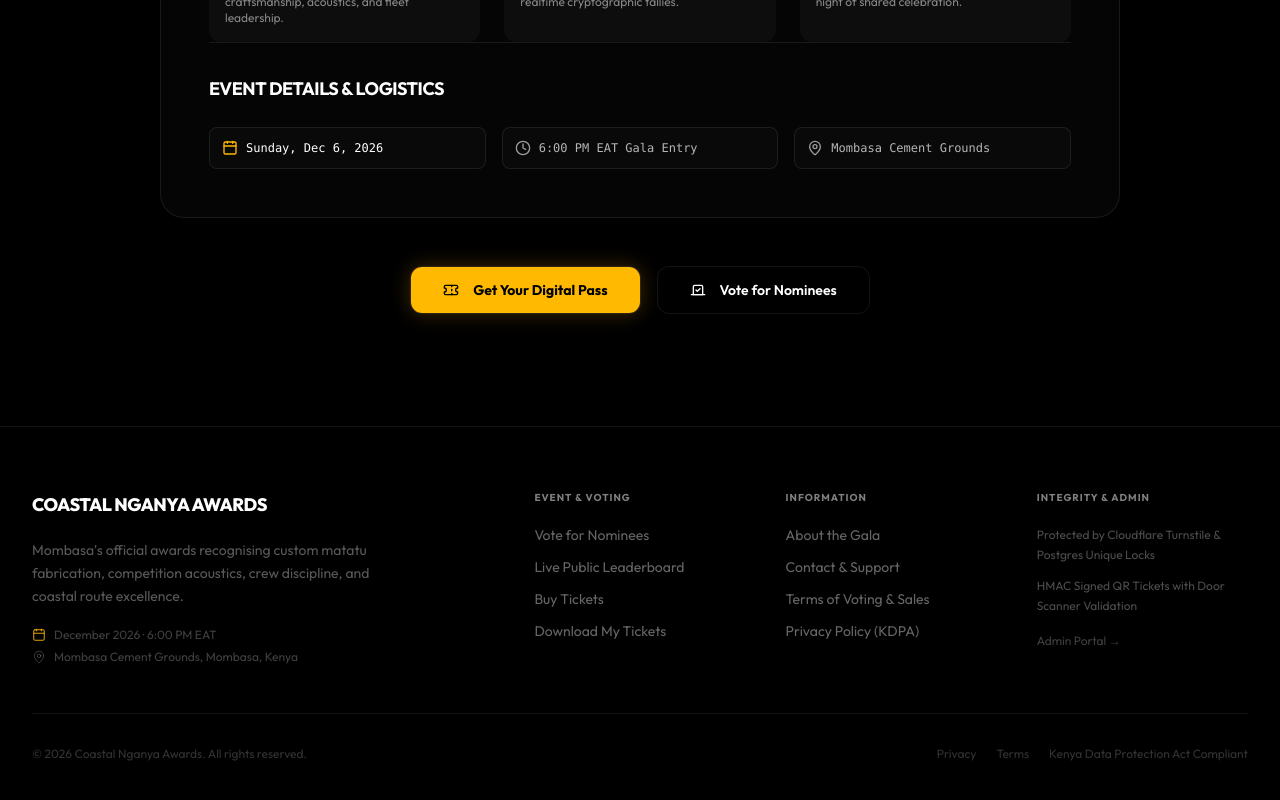
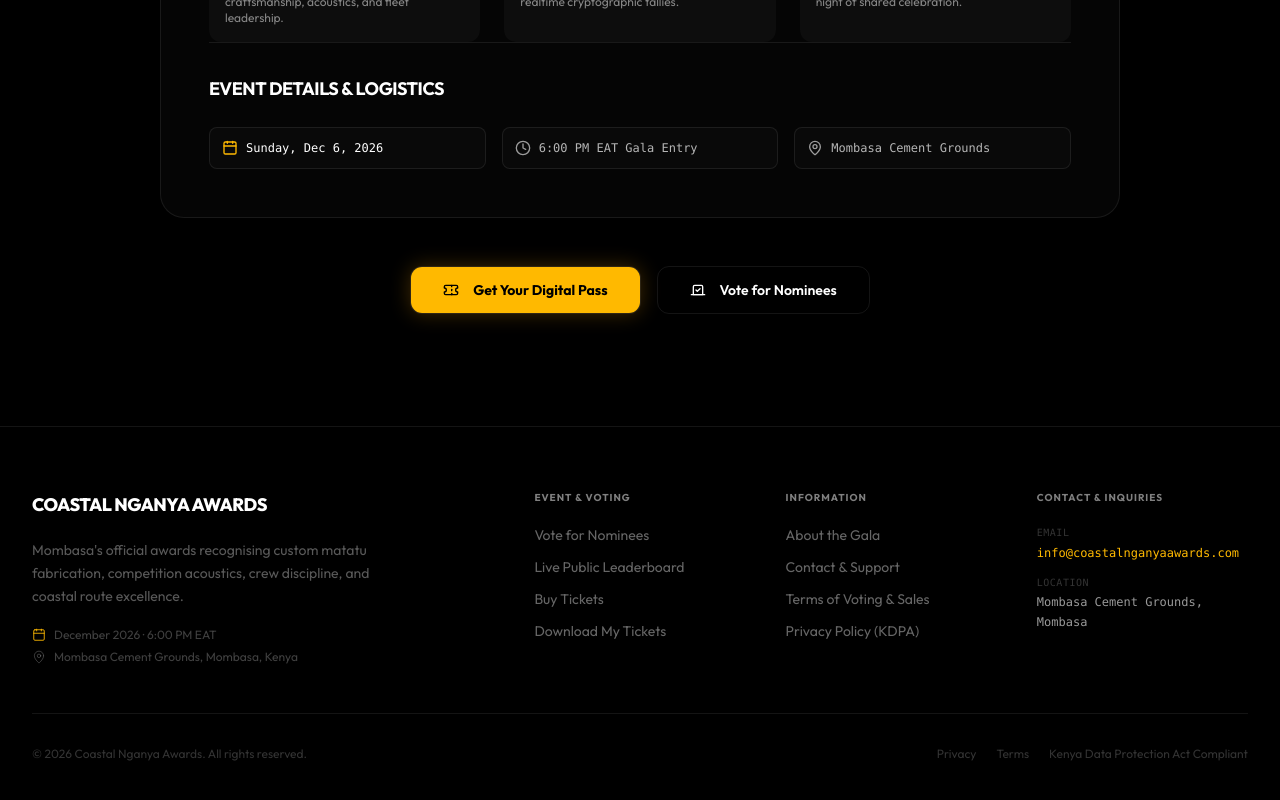
Before and after one commit to userske/nganya, a Next.js app: page /about in a window 1280 px wide. Shown: the part 869-1669 px from the top of the page. Built offline with nearby package versions, Linux system fonts and the light colour scheme; no server answers.

Commit message:
fix: remove headline partners cards and admin portal from footer, update email to info@coastalnganyaawards.com

```diff
--- a/src/app/actions/tickets.ts
+++ b/src/app/actions/tickets.ts
@@ -78,7 +78,7 @@ export async function createTicketCheckoutAction(
   const amountKes = (reservation as any).amount_kes;
 
   // 3. Initialize Paystack Transaction
-  const siteUrl = process.env.NEXT_PUBLIC_SITE_URL || "https://coastalngayaawards.com";
+  const siteUrl = process.env.NEXT_PUBLIC_SITE_URL || "https://coastalnganyaawards.com";
   const callbackUrl = `${siteUrl}/tickets/success?ref=${orderNumber}`;
 
   const paystack = new PaystackClient();
--- a/src/app/contact/page.tsx
+++ b/src/app/contact/page.tsx
@@ -35,25 +35,29 @@ export default function ContactPage() {
             {/* Info Cards */}
             <div className="md:col-span-5 space-y-4">
               <div className="p-6 rounded-2xl bg-white/[0.03] border border-white/10 space-y-2">
-                <div className="flex items-center gap-2 text-white/60 text-xs uppercase font-mono font-bold">
+                <div className="flex items-center gap-2 text-amber-400 text-xs uppercase font-mono font-bold">
                   <Mail className="w-4 h-4" />
-                  Email Support
+                  Official Email
                 </div>
                 <div className="text-sm font-semibold text-white">
-                  tickets@coastalngayaawards.com
+                  <a href="mailto:info@coastalnganyaawards.com" className="hover:text-amber-400 transition-colors">
+                    info@coastalnganyaawards.com
+                  </a>
                 </div>
                 <p className="text-xs text-white/50">
-                  For guest ticket lookup, receipt re-issues, and corporate group bookings.
+                  For general inquiries, ticket lookup, receipt re-issues, and guest support.
                 </p>
               </div>
 
               <div className="p-6 rounded-2xl bg-white/[0.03] border border-white/10 space-y-2">
-                <div className="flex items-center gap-2 text-white/60 text-xs uppercase font-mono font-bold">
+                <div className="flex items-center gap-2 text-amber-400 text-xs uppercase font-mono font-bold">
                   <MessageSquare className="w-4 h-4" />
                   Sponsorships & Media
                 </div>
                 <div className="text-sm font-semibold text-white">
-                  partners@coastalngayaawards.com
+                  <a href="mailto:info@coastalnganyaawards.com" className="hover:text-amber-400 transition-colors">
+                    info@coastalnganyaawards.com
+                  </a>
                 </div>
                 <p className="text-xs text-white/50">
                   For brand placements, VIP lounge tables, and red carpet media accreditation.
@@ -101,7 +105,7 @@ export default function ContactPage() {
                   <Textarea id="contact-message" rows={4} placeholder="How can we assist you today?" className="bg-white/5 border-white/10 text-white placeholder:text-white/30 resize-none focus-visible:ring-2 focus-visible:ring-white" />
                 </div>
 
-                <Button type="button" className="w-full bg-white hover:bg-white/90 text-black font-semibold h-11 rounded-xl focus-visible:ring-2 focus-visible:ring-white">
+                <Button type="button" className="w-full bg-gradient-to-r from-amber-400 via-amber-500 to-amber-600 hover:brightness-110 text-black font-bold h-11 rounded-xl shadow-[0_0_20px_rgba(245,158,11,0.25)] focus-visible:ring-2 focus-visible:ring-amber-400">
                   <Send className="w-4 h-4 mr-2" />
                   Submit Message
                 </Button>
--- a/src/app/layout.tsx
+++ b/src/app/layout.tsx
@@ -5,7 +5,7 @@ import { ThemeProvider } from "next-themes";
 
 import { MotionProvider } from "@/components/providers/MotionProvider";
 
-const siteUrl = process.env.NEXT_PUBLIC_SITE_URL ?? "https://coastalngayaawards.com";
+const siteUrl = process.env.NEXT_PUBLIC_SITE_URL ?? "https://coastalnganyaawards.com";
 
 export const viewport: Viewport = {
   themeColor: "#000000",
--- a/src/app/privacy/page.tsx
+++ b/src/app/privacy/page.tsx
@@ -28,7 +28,7 @@ export default function PrivacyPage() {
                 1. Data Controller & Scope
               </h2>
               <p>
-                The <strong>Coastal Nganya Awards Committee</strong> acts as the Data Controller regarding personal data collected on <code>coastalngayaawards.com</code>. We are committed to protecting your privacy in accordance with Kenyan law and international privacy standards.
+                The <strong>Coastal Nganya Awards Committee</strong> acts as the Data Controller regarding personal data collected on <code>coastalnganyaawards.com</code>. We are committed to protecting your privacy in accordance with Kenyan law and international privacy standards.
               </p>
             </section>
 
@@ -60,7 +60,7 @@ export default function PrivacyPage() {
                 You have the right to request access to your personal data, request correction of erroneous data, or request deletion of contact records following the conclusion of the awards gala, subject to statutory audit obligations.
               </p>
               <p>
-                For data protection inquiries, email our compliance officer at <a href="mailto:privacy@coastalngayaawards.com" className="text-white underline underline-offset-4">privacy@coastalngayaawards.com</a>.
+                For data protection inquiries, email our compliance officer at <a href="mailto:info@coastalnganyaawards.com" className="text-amber-400 underline underline-offset-4">info@coastalnganyaawards.com</a>.
               </p>
             </section>
           </div>
--- a/src/components/layout/Footer.tsx
+++ b/src/components/layout/Footer.tsx
@@ -84,21 +84,24 @@ export function Footer({ eventData }: FooterProps) {
             </ul>
           </div>
 
-          {/* Security & Admin */}
+          {/* Contact & Inquiries */}
           <div>
             <h4 className="text-[10px] uppercase tracking-widest font-bold text-white/50 mb-5">
-              Integrity & Admin
+              Contact & Inquiries
             </h4>
-            <ul className="space-y-3 text-xs text-white/30 leading-relaxed">
-              <li>Protected by Cloudflare Turnstile & Postgres Unique Locks</li>
-              <li>HMAC Signed QR Tickets with Door Scanner Validation</li>
-              <li className="pt-1">
-                <Link
-                  href="/admin"
-                  className="text-white/25 hover:text-white/50 transition-colors duration-150"
+            <ul className="space-y-3 text-xs text-white/35 leading-relaxed font-mono">
+              <li>
+                <span className="text-white/20 block text-[10px] uppercase tracking-wider mb-0.5">Email</span>
+                <a
+                  href="mailto:info@coastalnganyaawards.com"
+                  className="text-amber-400 hover:text-amber-300 transition-colors font-medium text-xs break-all"
                 >
-                  Admin Portal →
-                </Link>
+                  info@coastalnganyaawards.com
+                </a>
+              </li>
+              <li>
+                <span className="text-white/20 block text-[10px] uppercase tracking-wider mb-0.5">Location</span>
+                <span className="text-white/60">Mombasa Cement Grounds, Mombasa</span>
               </li>
             </ul>
           </div>
--- a/src/components/sections/SponsorsSection.tsx
+++ b/src/components/sections/SponsorsSection.tsx
@@ -92,37 +92,6 @@ export function SponsorsSection() {
         </motion.div>
       </div>
 
-      {/* Headline sponsors grid */}
-      <div className="max-w-7xl mx-auto px-4 sm:px-6 lg:px-8 mb-16">
-        <p className="text-[10px] uppercase tracking-widest text-amber-400/60 font-bold mb-6">
-          Headline Partners
-        </p>
-        <div className="grid grid-cols-1 md:grid-cols-2 gap-px bg-white/[0.06] rounded-2xl overflow-hidden">
-          {sponsors
-            .filter((s) => s.tier === "headline")
-            .map((sponsor, idx) => (
-              <motion.div
-                key={sponsor.name}
-                initial={{ opacity: 0, y: 16 }}
-                whileInView={{ opacity: 1, y: 0 }}
-                viewport={{ once: true }}
-                transition={{ delay: idx * 0.1, duration: 0.5 }}
-                className="group bg-[#0a0a0a] px-10 py-12 flex flex-col justify-between hover:bg-white/[0.02] transition-colors duration-300"
-              >
-                <div>
-                  <p className="text-[10px] uppercase tracking-widest text-white/25 font-bold mb-4">
-                    {sponsor.tagline}
-                  </p>
-                  <h3 className="text-2xl font-black text-white tracking-tight group-hover:text-amber-200 transition-colors duration-200">
-                    {sponsor.logoText}
-                  </h3>
-                </div>
-                <div className="mt-8 w-8 h-px bg-white/20 group-hover:w-16 group-hover:bg-amber-400 transition-[width,background-color] duration-300" />
-              </motion.div>
-            ))}
-        </div>
-      </div>
-
       {/* Marquee — all sponsors */}
       <div className="relative">
         {/* Fade edges */}
@@ -162,8 +131,8 @@ export function SponsorsSection() {
           Interested in partnering with us?
         </p>
         <a
-          href="mailto:sponsors@coastalnganyaawards.com"
-          className="text-xs text-white/60 font-medium hover:text-white transition-colors duration-150 flex items-center gap-1.5"
+          href="mailto:info@coastalnganyaawards.com"
+          className="text-xs text-amber-400 font-semibold hover:text-amber-300 transition-colors duration-150 flex items-center gap-1.5"
         >
           Get in touch
           <span aria-hidden>→</span>
--- a/src/lib/email/tickets.ts
+++ b/src/lib/email/tickets.ts
@@ -19,7 +19,7 @@ export async function sendTicketEmail({
   tickets,
 }: SendTicketEmailParams) {
   const apiKey = process.env.RESEND_API_KEY;
-  const fromEmail = process.env.EMAIL_FROM || "tickets@coastalngayaawards.com";
+  const fromEmail = process.env.EMAIL_FROM || "info@coastalnganyaawards.com";
 
   if (!apiKey) {
     console.warn("RESEND_API_KEY not configured. Skipping email delivery in dev mode.");
@@ -88,7 +88,7 @@ export async function sendTicketEmail({
           ${ticketHtmlList}
 
           <div style="text-align: center; margin-top: 32px; border-top: 1px solid rgba(255, 255, 255, 0.1); padding-top: 20px; font-size: 12px; color: #737373;">
-            <p>You can also download or re-issue your tickets anytime at <a href="https://coastalngayaawards.com/my-tickets" style="color: #ffffff; text-decoration: underline;">coastalngayaawards.com/my-tickets</a>.</p>
+            <p>You can also download or re-issue your tickets anytime at <a href="https://coastalnganyaawards.com/my-tickets" style="color: #ffffff; text-decoration: underline;">coastalnganyaawards.com/my-tickets</a>.</p>
             <p style="margin-top: 6px;">&copy; Coastal Nganya Awards. Mombasa, Kenya.</p>
           </div>
         </div>
```
Also changed, not shown: 1 other file (tests, documents, lock files or other folders).
